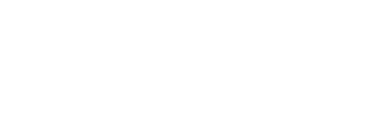
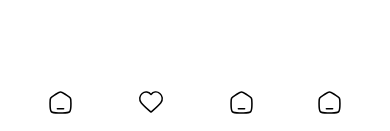
Before and after one commit to kngval/TasteScape, a React (Vite) app in the folder frontend/: page /Home in a window 390 px wide. Shown: the part 710-841 px from the top of the page. Built offline with nearby package versions, Linux system fonts and the light colour scheme; the HTML template or start-up script is replaced by a standard one.

Commit message:
ui changes

```diff
--- a/frontend/src/pages/Home.tsx
+++ b/frontend/src/pages/Home.tsx
@@ -11,6 +11,7 @@ import { Recipes } from "../components/Recipes";
 import { MockData } from "../mock/MockData"
 //assets
 import searchIcon from "../assets/svgs/search.svg"
+import { BottomNavbar } from "../components/BottomNavbar";
 
 
 const Home: React.FC = () => {
@@ -82,7 +83,7 @@ const Home: React.FC = () => {
 
         {/* RECIPES */}
 
-        <div className="recipe-container grid grid-cols-2 md:grid-cols-3 p-4 gap-5 text-xs">
+        <div className="recipe-container flex-grow grid grid-cols-2 mb-20 md:grid-cols-3 p-4 gap-5 text-xs">
        {recipes && recipes.length > 0 ? recipes.map((recipe) => (
         <Recipes key={recipe.recipe.id} recipe={recipe.recipe}/>
        )) : <h1>No recipes</h1>
@@ -91,6 +92,7 @@ const Home: React.FC = () => {
       {!recipes && <h1>No Recipes</h1>}
 
       </div>
+          <BottomNavbar />
     </>
   );
 };
```
